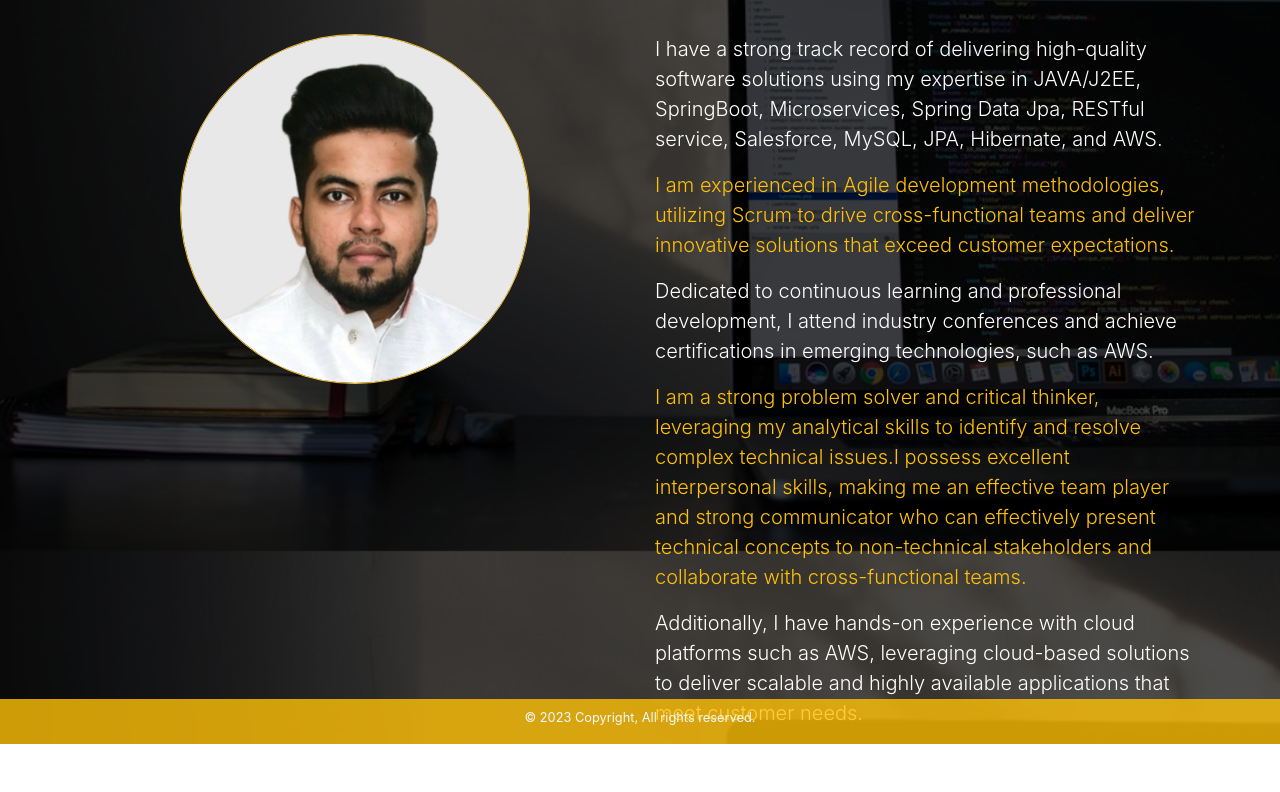
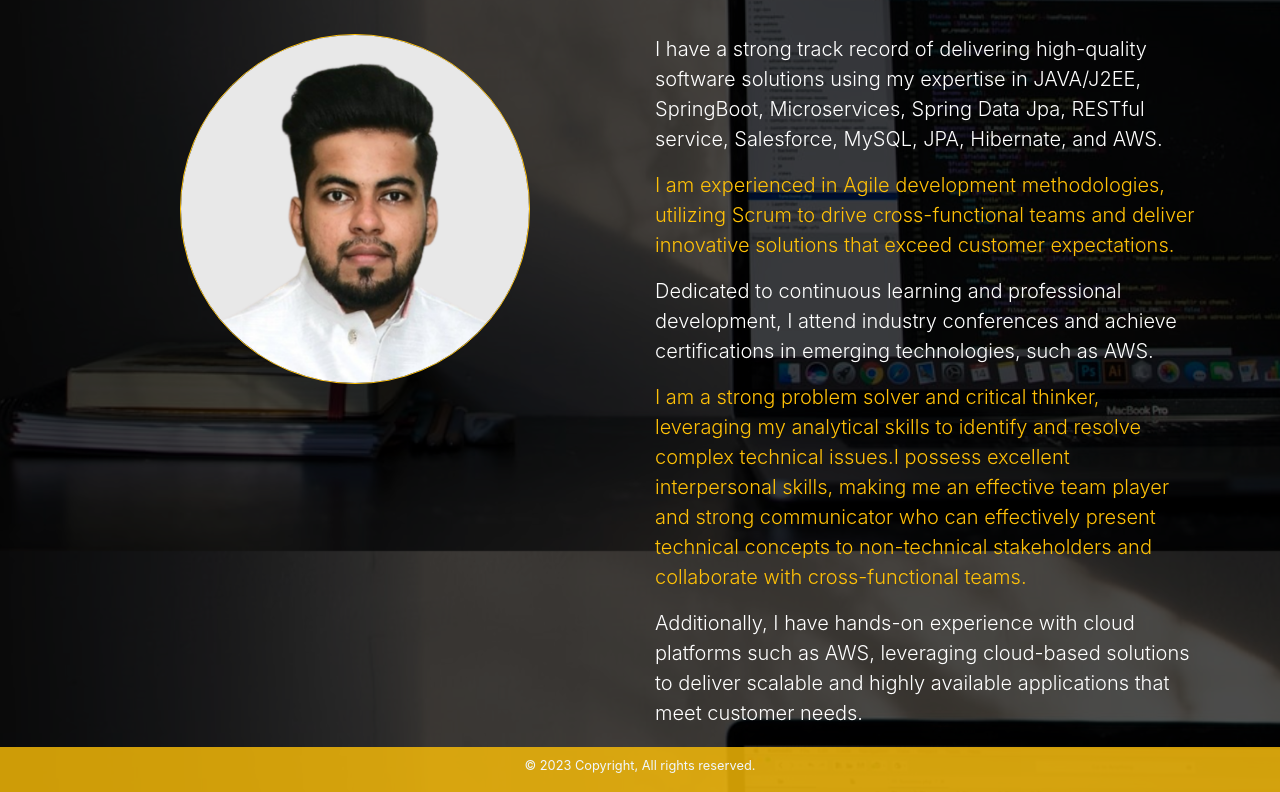
Before and after one commit to ShehbazAnsari/portfolio, a plain HTML site: page pages/about.html in a window 1280 px wide. Shown: the part 249-1041 px from the top of the page. Before the commit the page ends 993 px from the top, so only its background shows below. Drawn offline with nearby package versions, Linux system fonts and the light colour scheme.

```diff
--- a/pages/about.html
+++ b/pages/about.html
@@ -67,7 +67,7 @@
           <!-- <p class="lead text-light d-none d-md-block animated flash">Let me tell you a few things<span class="text-warning">....</span></p> -->
         </div>
       </div>
-      <div class="row">
+      <div class="row mb-5">
         <div class="col-md-6 mb-5 text-center animated fadeInDown">
           <img src="/img/ShehbaazAnsariProfile.png" class="img-fluid rounded-circle border border-warning"
             style="height: 350px;width: 350px;" alt="Developer Image">
@@ -126,7 +126,7 @@
           </div>
         </div>
       </div> -->
-      <footer class="page-footer small">
+      <footer class="page-footer small mt-5">
         <p class="mt-2">&copy; <span id="year"></span> Copyright, All rights reserved.</p>
       </footer>
     </div>
```
